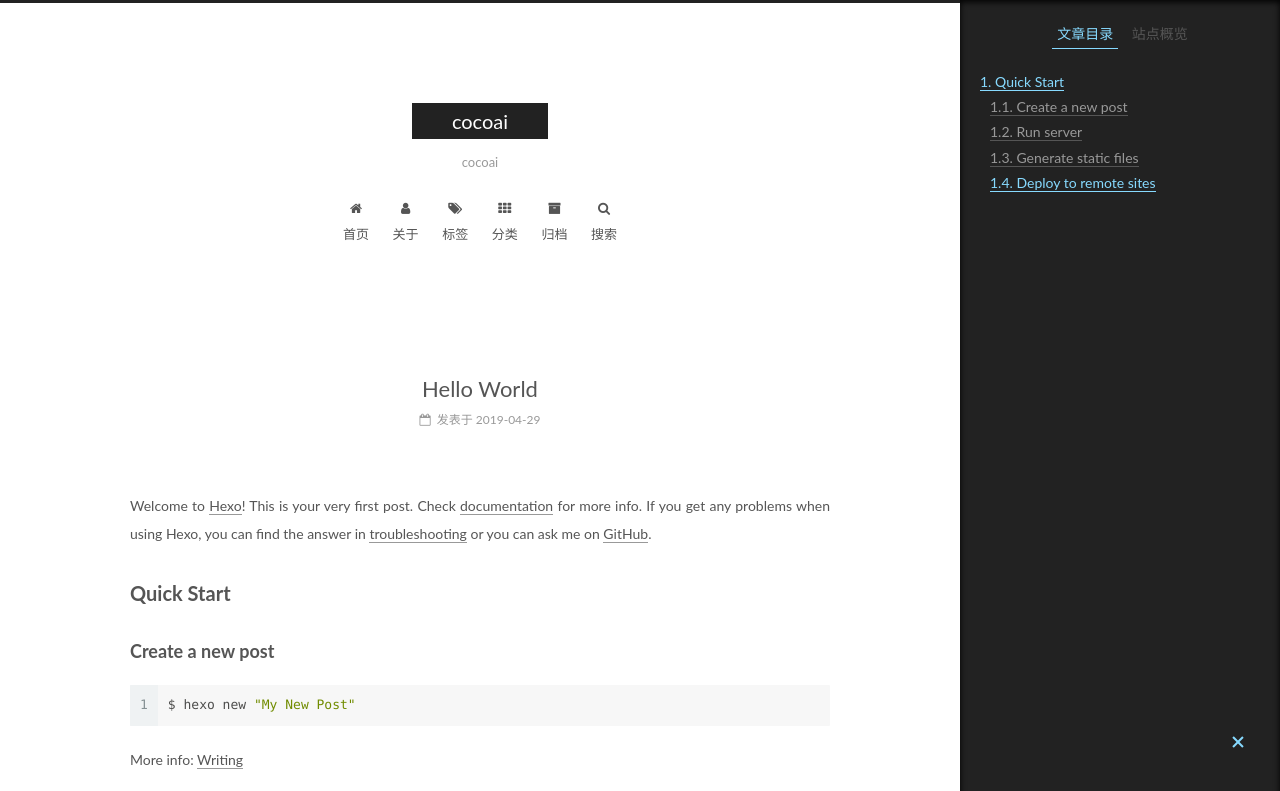
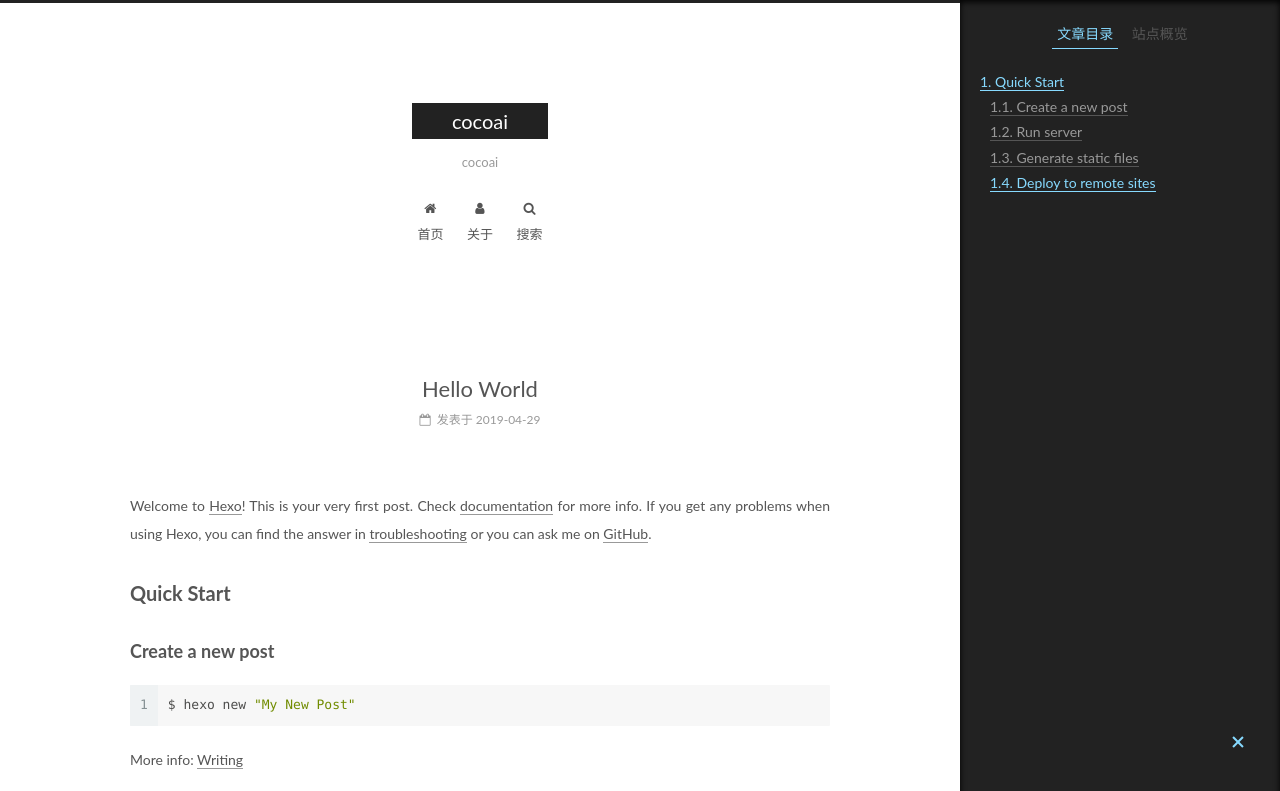
Before and after one commit to castoner/castoner.github.io, a plain HTML site: page 2019/04/29/hello-world/index.html in a window 1280 px wide. Shown: the top 791 px of the page. Drawn offline with Linux system fonts and the light colour scheme; some packages are replaced by stand-ins of ours; a script that the page names is missing.

Commit message:
Site updated: 2019-04-29 16:38:21

```diff
--- a/2019/04/29/hello-world/index.html
+++ b/2019/04/29/hello-world/index.html
@@ -197,36 +197,6 @@
               <i class="menu-item-icon fa fa-fw fa-user"></i> <br>
 
             关于
-          </a>
-        </li>
-
-
-        <li class="menu-item menu-item-tags">
-          <a href="/tags/" rel="section">
-
-              <i class="menu-item-icon fa fa-fw fa-tags"></i> <br>
-
-            标签
-          </a>
-        </li>
-
-
-        <li class="menu-item menu-item-categories">
-          <a href="/categories/" rel="section">
-
-              <i class="menu-item-icon fa fa-fw fa-th"></i> <br>
-
-            分类
-          </a>
-        </li>
-
-
-        <li class="menu-item menu-item-archives">
-          <a href="/archives/" rel="section">
-
-              <i class="menu-item-icon fa fa-fw fa-archive"></i> <br>
-
-            归档
           </a>
         </li>
 
@@ -462,7 +432,7 @@
 
               <div class="site-state-item site-state-posts">
 
-                <a href="/archives/">
+                <a href="/archives">
 
                   <span class="site-state-item-count">1</span>
                   <span class="site-state-item-name">日志</span>
--- a/css/main.css
+++ b/css/main.css
@@ -1822,7 +1822,7 @@ pre .javascript .function {
   width: 4px;
   height: 4px;
   border-radius: 50%;
-  background: #365465;
+  background: #372eff;
 }
 .links-of-blogroll {
   font-size: 13px;
```
Also changed, not shown: archives/2019/04/index.html (+1 -31 lines), archives/2019/index.html (+1 -31 lines), archives/index.html (+1 -31 lines), index.html (+1 -31 lines).
